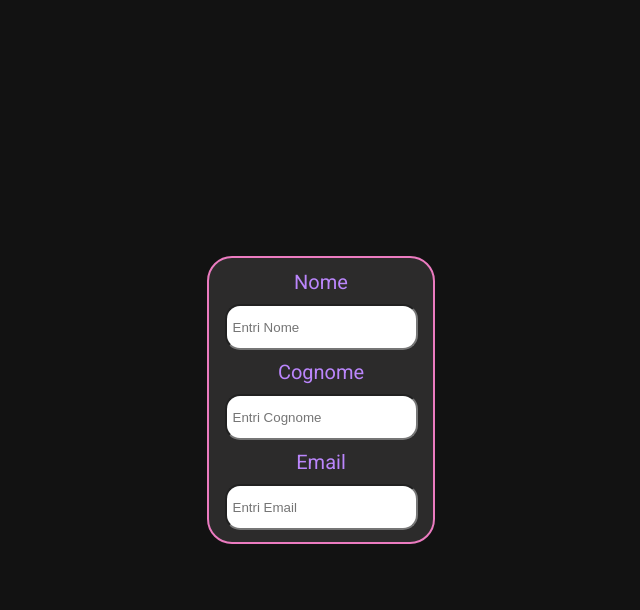
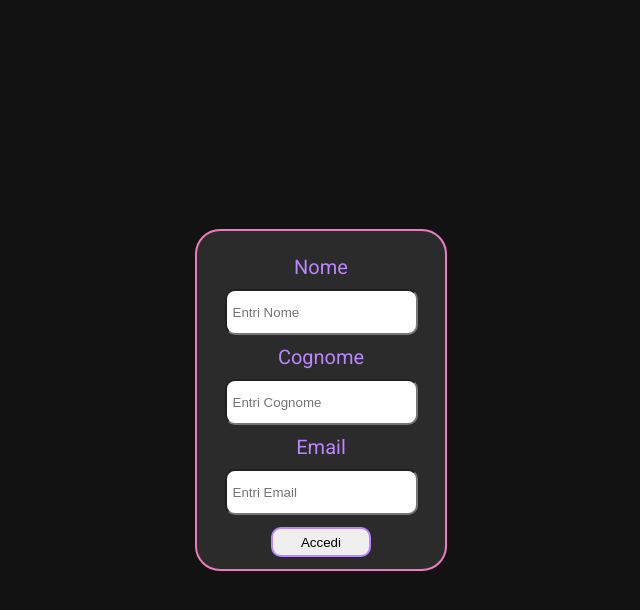
Before and after one commit to DerekW3/ESQL-Web-Page, a PHP site: page / in a window 1280 px wide. Shown: the top 610 px of the page, without its empty margins (319-959 px from the left). Run offline with PHP 8.4, Linux system fonts and the light colour scheme.

Commit message:
Build: aggiungi bottone per la forma e finisci aggiungendo i stili

```diff
--- a/index.html
+++ b/index.html
@@ -7,6 +7,7 @@
     <link rel="stylesheet" href="styles/styles.css">
 </head>
 <body>
+    <div class="container">
         <form id="login">
             <label style="margin-top: 0px;" for="nomeUtente">Nome</label>
             <input type="text" placeholder="Entri Nome" name="nomeUtente" required>
@@ -17,5 +18,7 @@
             <label for="emailUtente">Email</label>
             <input type="text" placeholder="Entri Email" name="emailUtente" required>
         </form>
+        <button type="submit" form="login" value="Submit">Accedi</button>
+    </div>
 </body>
 </html>
--- a/styles/styles.css
+++ b/styles/styles.css
@@ -31,10 +31,28 @@ input {
     min-width: 150px;
     min-height: 30px;
     padding: 6px;
-    border-radius: 15px;
+    border-radius: 10px;
 }
 
 form {
+    min-width: 200px;
+    min-height: 200px;
+    padding: 12px;
+    border-radius: 25px;
+    display: flex;
+    flex-direction: column;
+    justify-content: space-evenly;
+    align-items: center;
+}
+
+button {
+    min-width: 100px;
+    min-height: 30px;
+    border-radius: 10px;
+    border: 2px solid #BB86FC;
+}
+
+.container {
     min-width: 200px;
     min-height: 200px;
     padding: 12px;
@@ -42,7 +60,7 @@ form {
     border-radius: 25px;
     display: flex;
     flex-direction: column;
-    justify-content: space-evenly;
+    justify-content: center;
     align-items: center;
     background-color: #2c2b2b;
 }
```
Lines whose indentation alone changed are shown as unchanged.
